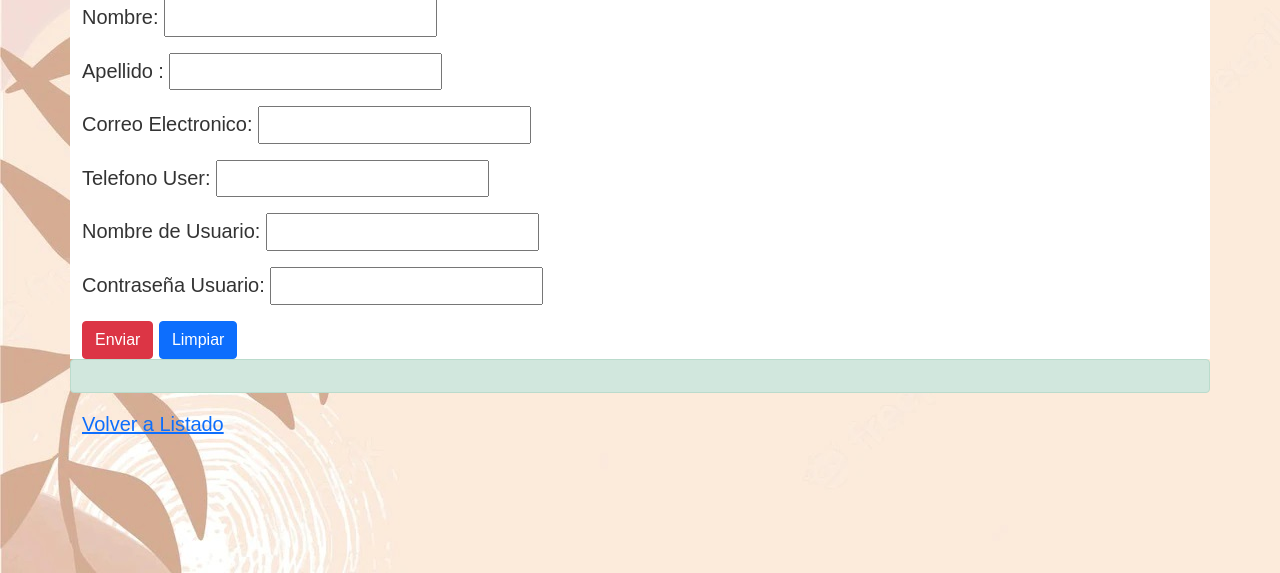
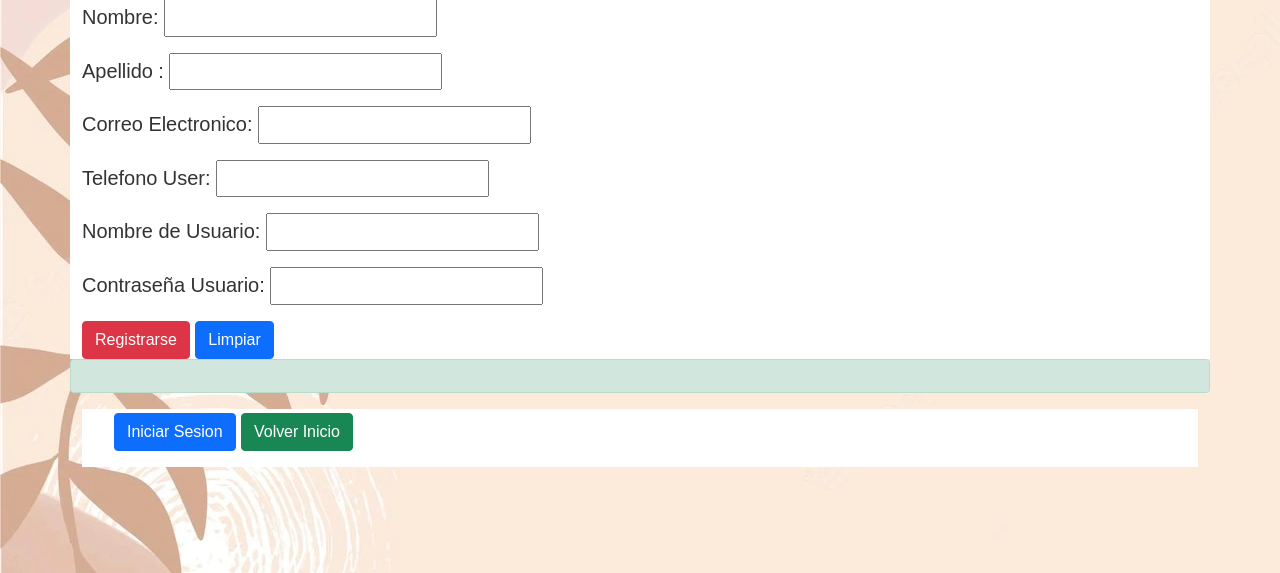
Before and after one commit to ma-villacura/Prueba_4-Examen_PGY3121, a Django app: page /registrarse in a window 1280 px wide. Shown: the part 227-800 px from the top of the page. Run offline with Django 4.2, Linux system fonts and the light colour scheme; parts of the project's set-up code (start-up, migrations or seed data) failed here and were passed over.

Commit message:
Creacion usuario , Almacenamiento en DB

```diff
--- a/prueba3/core/templates/core/registrarse.html
+++ b/prueba3/core/templates/core/registrarse.html
@@ -55,13 +55,19 @@
 
                     </div>
 
-                    <input type="submit" class="btn btn-danger" id="enviar" value="Enviar"/>
+                    <input type="submit" class="btn btn-danger" id="enviar" value="Registrarse"/>
                     <input type="reset" class="btn btn-primary" id="limpiar" value="Limpiar"/>
                     <!-- <button href="{% url 'administrador' %} " type="button" class="btn btn-primary" id="volver" value="Regresar" /> -->
                 </form>
                 <div class="alert alert-success" role="alert">{{ mensaje }}</div>
             </div>
-            <a href="/administrador">Volver a Listado</a>
+            <form class="d-flex pt-1">
+
+                <ol>
+                  <a href="{% url 'login' %}" class="btn btn-primary">Iniciar Sesion</a>
+                  <a href="{% url 'index' %}" class="btn btn-success">Volver Inicio</a>
+                </ol>
+            </form>
         </div>
     </body>
 </html>
--- a/prueba3/core/views.py
+++ b/prueba3/core/views.py
@@ -56,6 +56,8 @@ def donaciones(request):
     data={
         'fundaciones':fundaciones
     }
+
+
 
     return render(request, 'core/donaciones.html', data)
 
```
Also changed, not shown: prueba3/db.sqlite3.
